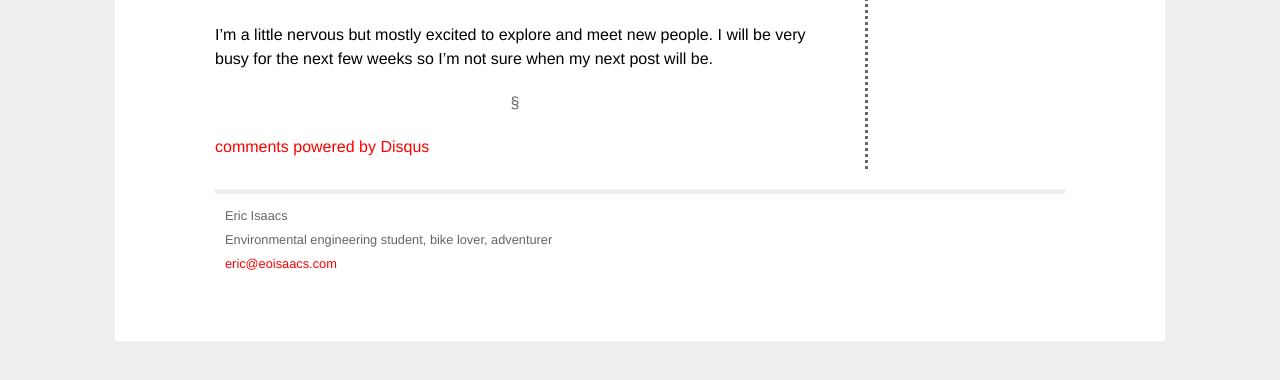
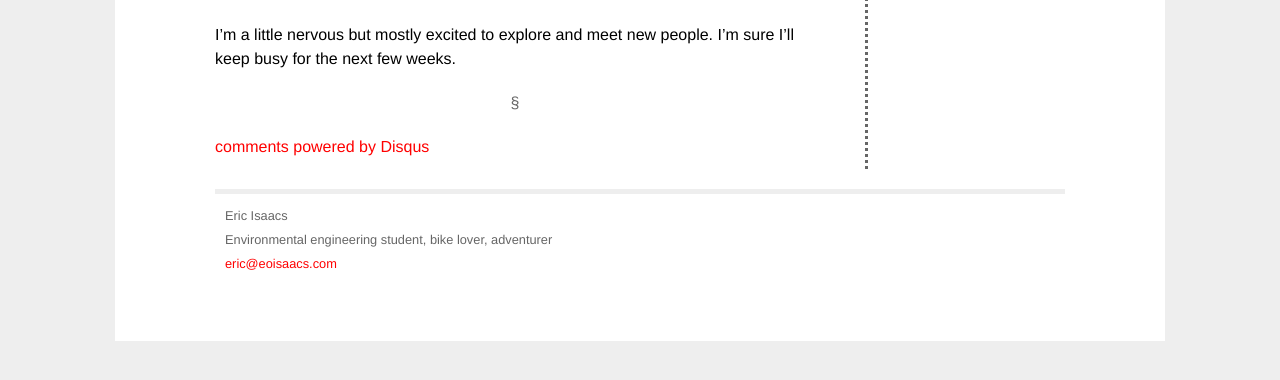
Before and after one commit to eoisaacs/eoisaacs.github.io, a Jekyll site: the page built from _posts/2013-08-23-flown-and-gone.md, in a window 1280 px wide, cut to the strip 787-1178 px from the top of the page. Shown: the top 380 px of the strip. Built offline with Jekyll 4.4.1, drawn with Linux system fonts in a browser that asks for light colours; Markdown is read by kramdown in place of the engine named in the settings; comment, search, counter and statistics services are not loaded.

Commit message:
Minor post edits

```diff
--- a/_posts/2013-08-23-flown-and-gone.md
+++ b/_posts/2013-08-23-flown-and-gone.md
@@ -7,4 +7,4 @@ After many bittersweet goodbyes to friends and favorite places, I'm finally on m
 
 <iframe style="border: 0; width: 100%; height: 120px;" src="http://bandcamp.com/EmbeddedPlayer/track=4237824219/size=medium/bgcol=ffffff/linkcol=0687f5/transparent=true/" seamless><a href="http://burythemoon.bandcamp.com/track/flown-and-gone-the-bedroom-sessions">Flown And Gone (The Bedroom Sessions) by Bury The Moon</a></iframe>
 
-I'm a little nervous but mostly excited to explore and meet new people. I will be very busy for the next few weeks so I'm not sure when my next post will be.
+I'm a little nervous but mostly excited to explore and meet new people. I'm sure I'll keep busy for the next few weeks.
```
